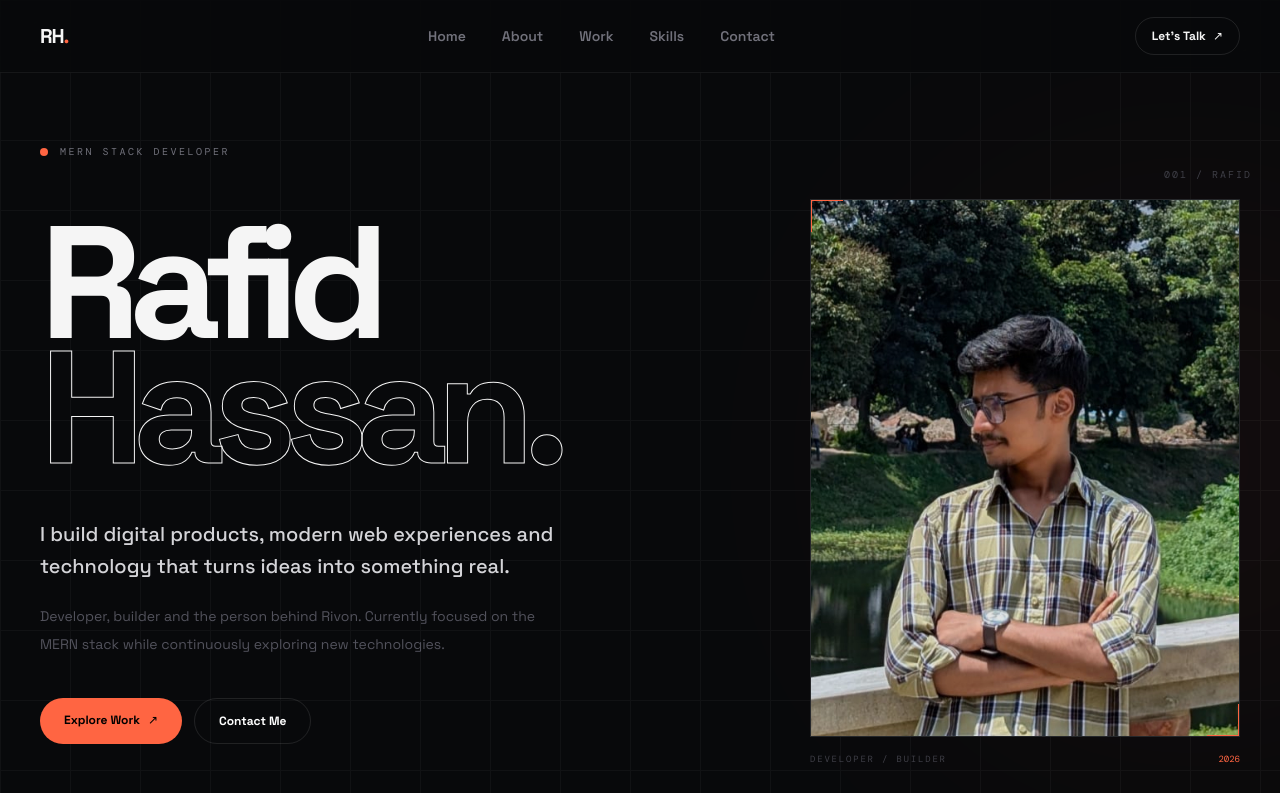
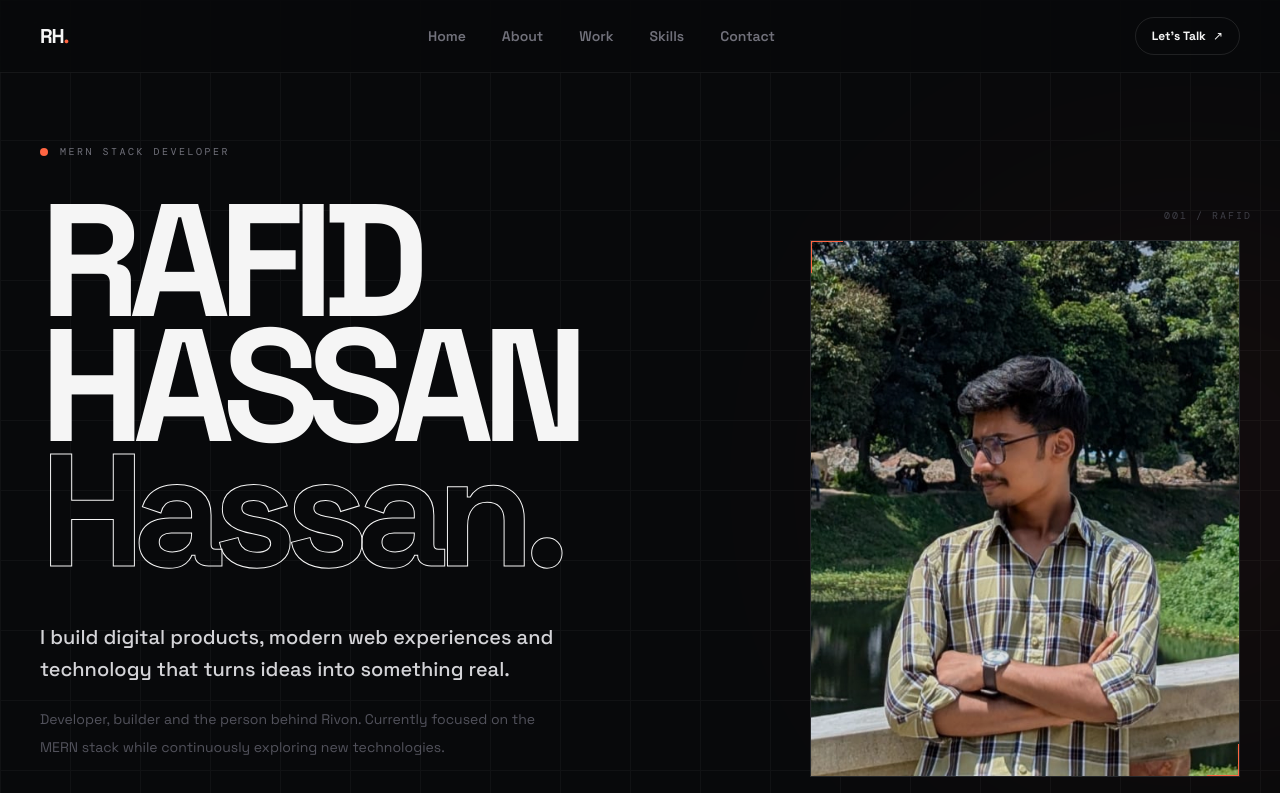
Before and after one commit to rafid-city19/Rafid-Hassan, a React (Vite) app: page / in a window 1280 px wide. Shown: the top 793 px of the page. Built offline with nearby package versions, Linux system fonts and the light colour scheme.

Commit message:
Update hero section

```diff
--- a/src/components/Hero.jsx
+++ b/src/components/Hero.jsx
@@ -46,7 +46,7 @@ function Hero() {
               transition={{ duration: 0.7, delay: 0.1 }}
               className="text-[17vw] font-extrabold leading-[0.78] tracking-[-0.075em] sm:text-8xl md:text-[9rem] lg:text-[8rem] xl:text-[10rem]"
             >
-              Rafid
+              RAFID HASSAN
               <br />
 
               <span className="text-transparent [-webkit-text-stroke:1px_#f5f5f5]">
```
